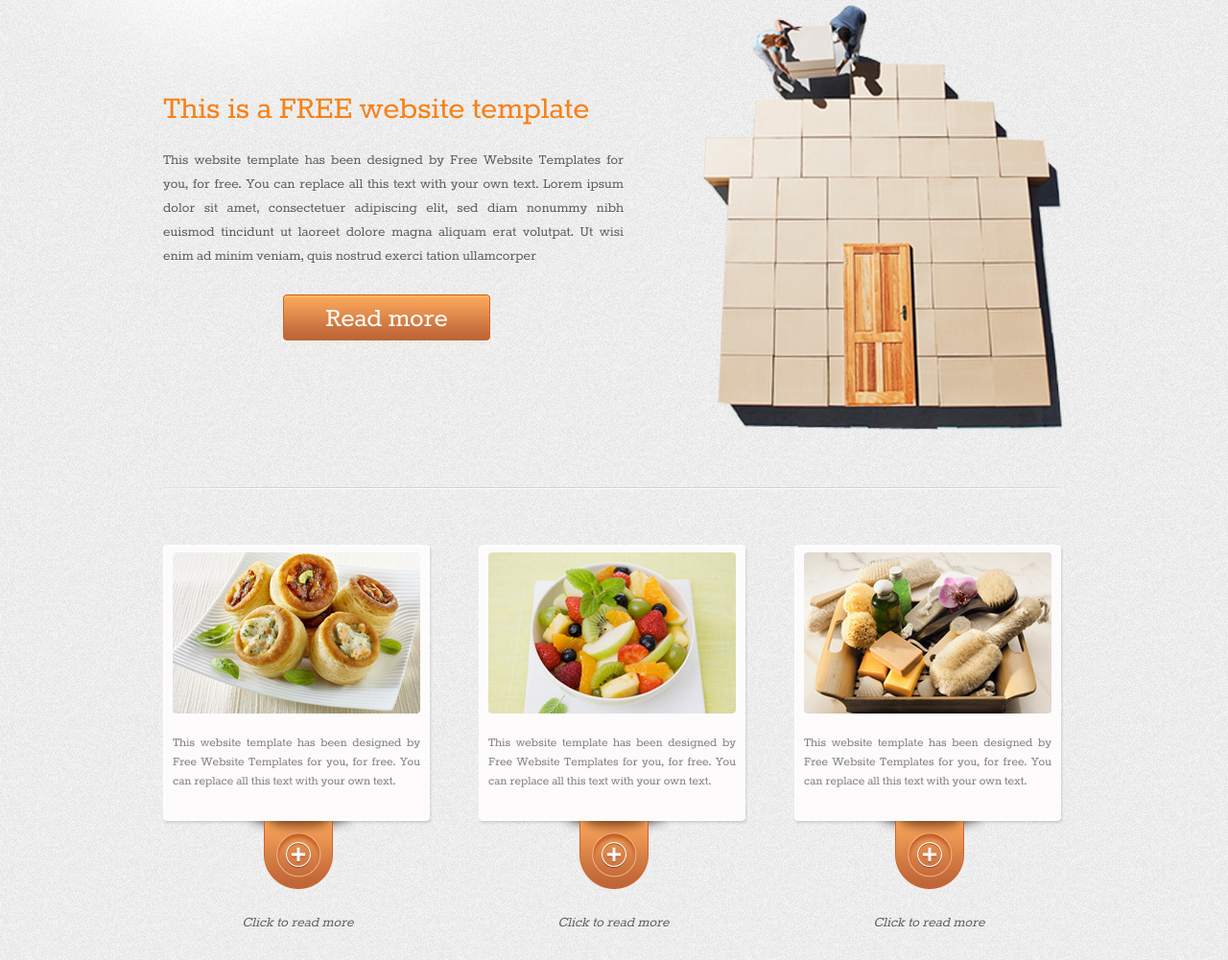
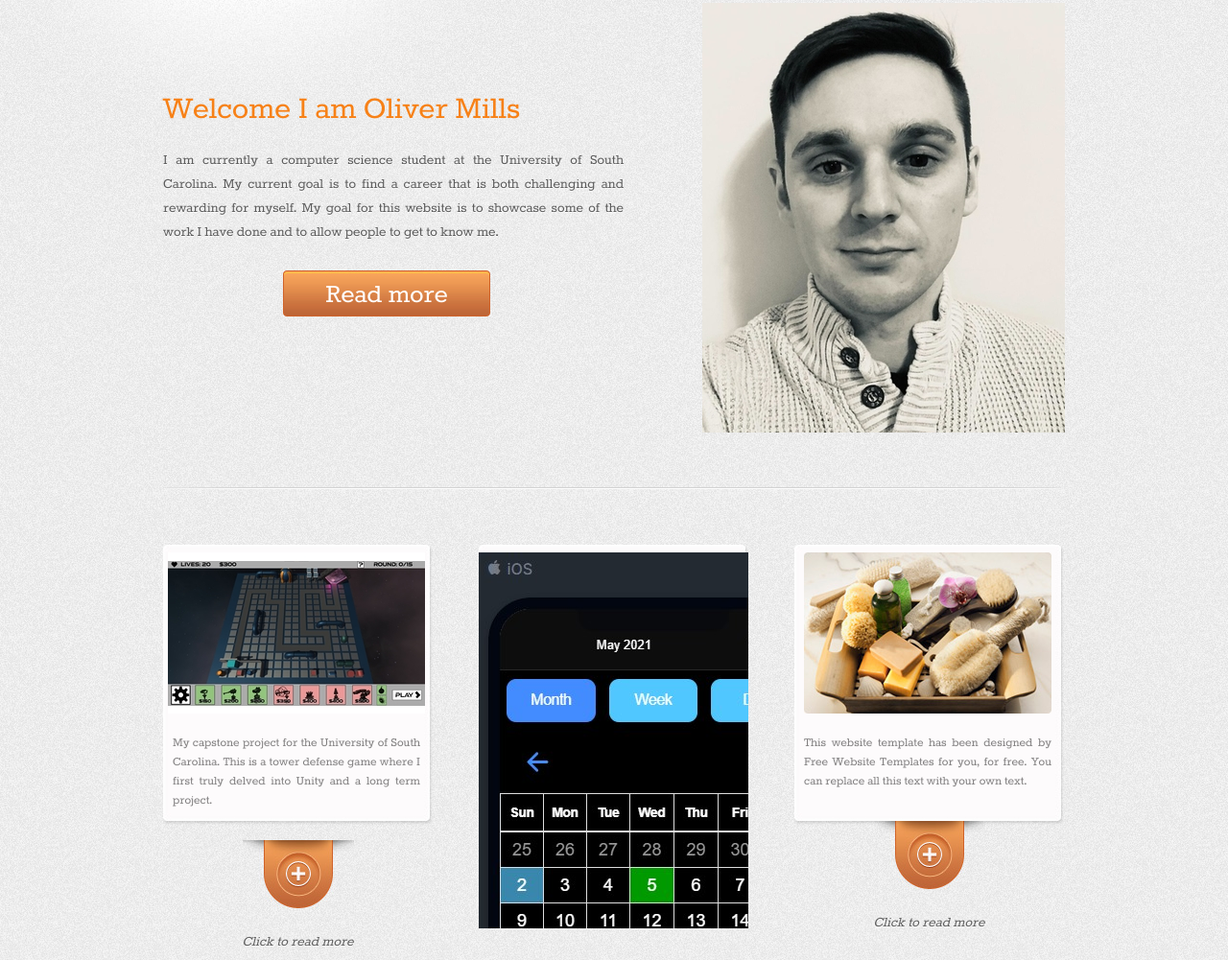
Before and after one commit to SllimRevilo/SllimRevilo.github.io, a plain HTML site: page index.html in a window 1280 px wide. Shown: the part 138-1139 px from the top of the page at 96% size. Drawn offline with Linux system fonts and the light colour scheme.

Commit message:
changes to pages

```diff
--- a/css/style.css
+++ b/css/style.css
@@ -65,7 +65,7 @@ body{
 	overflow:hidden;
 }
 .body div#featured{
-	background:url(../images/house.jpg) no-repeat right top;
+	background:url(../images/headshot2.jpg) no-repeat right top;
 	height:448px;
 	padding:0 0 17px;
 }
--- a/index.html
+++ b/index.html
@@ -3,7 +3,7 @@
 <html>
 	<head>
 		<meta http-equiv="Content-Type" content="text/html; charset=utf-8"/>
-		<title>Xayona Website Template</title>
+		<title>Oliver Mills</title>
 		<link rel="stylesheet" href="css/style.css" type="text/css" />
 		<!--[if IE 7]>
 			<link rel="stylesheet" href="css/ie7.css" type="text/css" />
@@ -22,27 +22,30 @@
 			</div>
 			<div class="body">
 				<div id="featured">
-					<h3>This is a FREE website template</h3>
-					<p>This website template has been designed by Free Website Templates for you, for free. You can
-					replace all this text with your own text. Lorem ipsum dolor sit amet, consectetuer adipiscing elit,
-					sed diam nonummy nibh euismod tincidunt ut laoreet dolore magna aliquam erat volutpat. Ut wisi
-					enim ad minim veniam, quis nostrud exerci tation ullamcorper</p>
+					<h3>Welcome I am Oliver Mills</h3>
+					<p>I am currently a computer science student at the University of South Carolina.
+						My current goal is to find a career that is both challenging and rewarding for myself.
+						My goal for this website is to showcase some of the work I have done and to allow people to get to know me.
+					</p>
 					<input type="button" value="Read more" onClick="parent.location='blog.html'"/>
 				</div>
 				<ul class="blog">
 					<li>
 						<div>
-							<a href="blog.html"><img src="images/pastries.jpg" alt=""/></a>
-							<p>This website template has been designed by Free Website Templates for you, for free.
-							You can replace all this text with your own text.</p>
+							<a href="blog.html"><img src="images/game-screen3.jpg" alt=""/></a>
+							<p>
+								My capstone project for the University of South Carolina.
+								This is a tower defense game where I first truly delved into Unity and a long term project.
+							</p>
 							<a href="blog.html">Click to read more</a>
 						</div>
 					</li>
 					<li>
 						<div>
-							<a href="blog.html"><img src="images/fruits.jpg" alt=""/></a>
-							<p>This website template has been designed by Free Website Templates for you, for free.
-							You can replace all this text with your own text.</p>
+							<a href="blog.html"><img src="images/party-up-calendar.jpg" alt=""/></a>
+							<p>
+								An ionic / angular app which utilizes gogoel firebase in order to store app data.
+							</p>
 							<a href="blog.html">Click to read more</a>
 						</div>
 					</li>
```
Also changed, not shown: images/game-screen.jpg (added), images/game-screen2.jpg (added), images/game-screen3.jpg (added), images/headshot.jpeg (added), images/headshot2.jpg (added), images/party-up-calendar.jpg (added).
